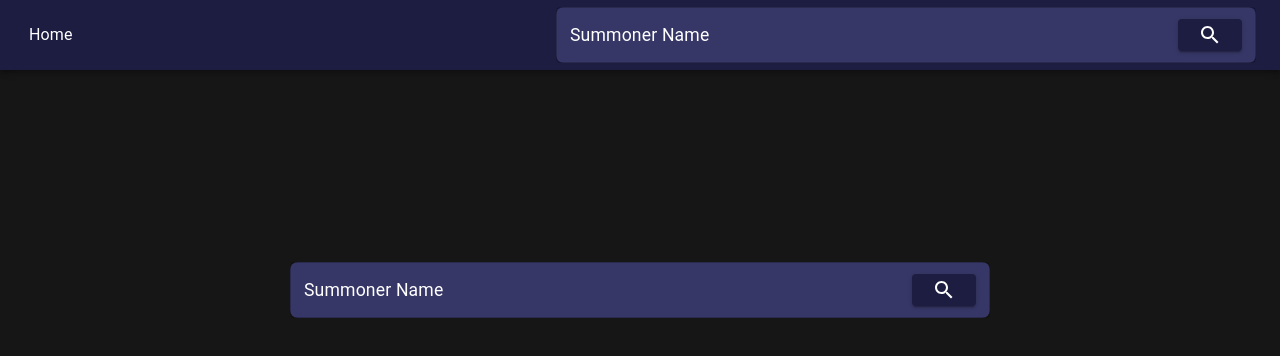
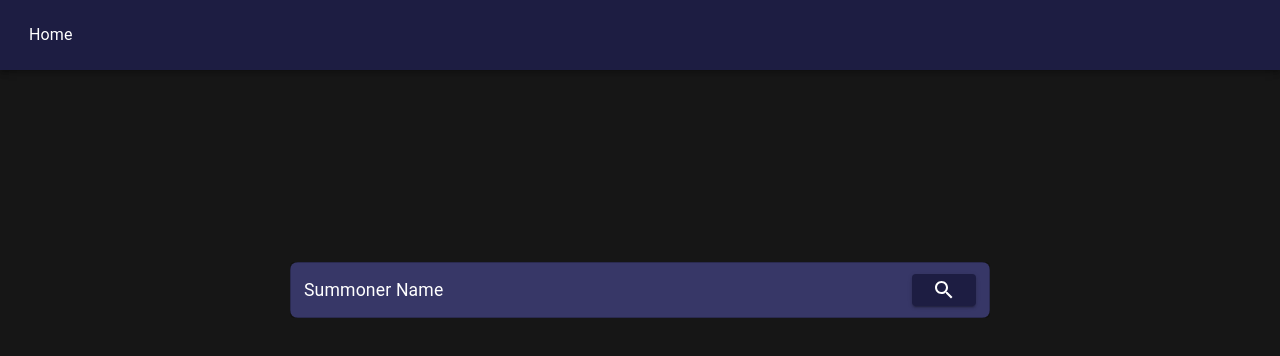
Before and after one commit to SandroSpengler/EloInflater_React, a React (Create React App) app: page /home in a window 1280 px wide. Shown: the top 356 px of the page. Built offline with nearby package versions, Linux system fonts and the light colour scheme.

Commit message:
Default Routing

```diff
--- a/src/App.tsx
+++ b/src/App.tsx
@@ -1,6 +1,6 @@
 import React, { useEffect } from "react";
 
-import { BrowserRouter as Router, Route, Routes } from "react-router-dom";
+import { BrowserRouter as Router, Navigate, Route, Routes } from "react-router-dom";
 
 import { CssBaseline, ThemeProvider, TextField } from "@mui/material";
 import { createTheme, Theme } from "@mui/material/styles";
@@ -97,8 +97,8 @@ function App() {
 
         <main>
           <Routes>
-            <Route path="*" element={<Home />}></Route>
-            <Route path="/" element={<Home />}></Route>
+            <Route path="*" element={<Navigate to="/home" />}></Route>
+            <Route path="/" element={<Navigate to="/home" />}></Route>
             <Route path="home" element={<Home />}></Route>
             <Route
               path="/data/summoner/:region/:summonerName"
--- a/src/Components/Layout/Header.tsx
+++ b/src/Components/Layout/Header.tsx
@@ -17,7 +17,7 @@ const Header = (props: any) => {
   const [displaySearchBar, setDisplaySearchBar] = useState<boolean>(true);
 
   useEffect(() => {
-    if (window.location.href.includes("/overview")) {
+    if (window.location.href.includes("/home")) {
       setDisplaySearchBar(false);
       return;
     }
```
